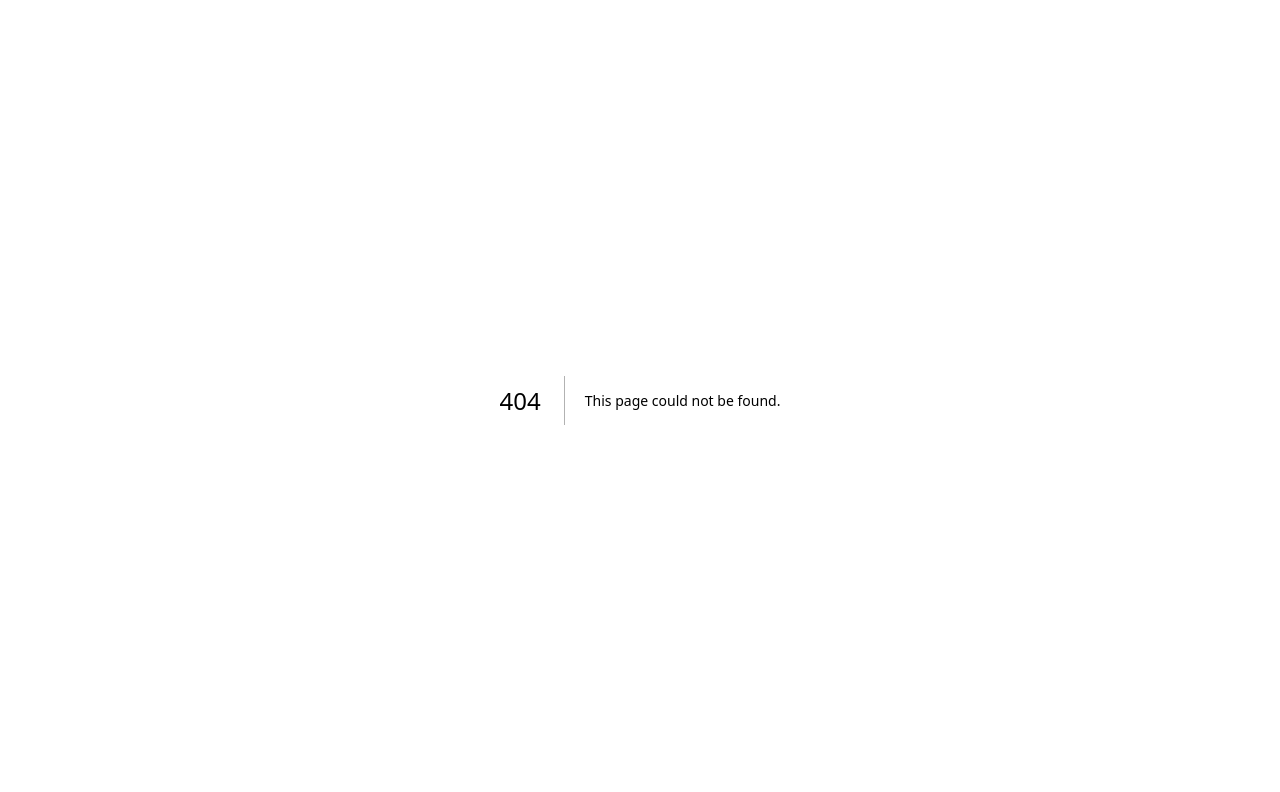
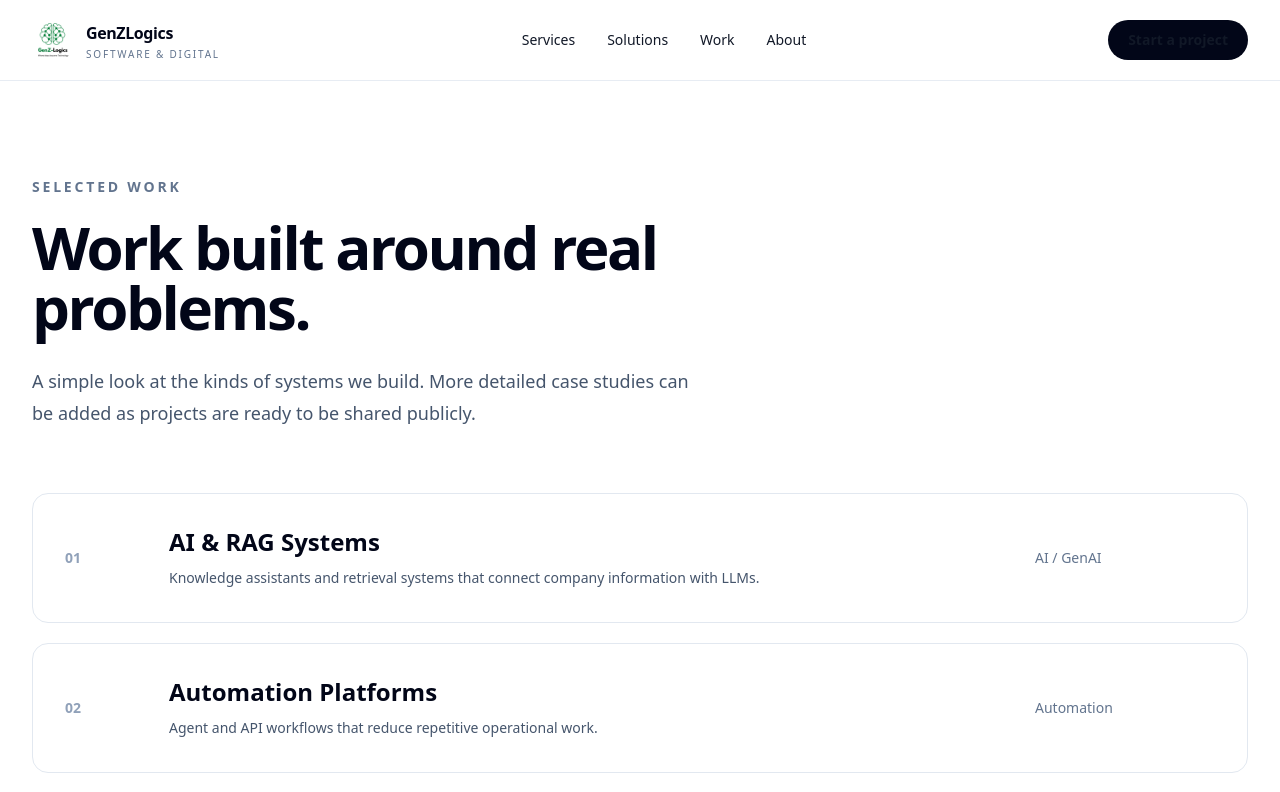
Before and after one commit to GenzLogics/GenzLogicsWebsite, a Next.js app in the folder genzlogics_website/: page /work in a window 1280 px wide. Before the commit this address had no page. Shown: the top 792 px of the page. Built offline with nearby package versions, Linux system fonts and the light colour scheme.

Commit message:
Add work page

```diff
--- /dev/null
+++ b/genzlogics_website/app/work/page.tsx
@@ -0,0 +1,5 @@
+import Link from "next/link";
+import PageShell from "@/src/components/site/PageShell";
+
+const projects=[['AI & RAG Systems','Knowledge assistants and retrieval systems that connect company information with LLMs.','AI / GenAI'],['Automation Platforms','Agent and API workflows that reduce repetitive operational work.','Automation'],['Business Applications','Custom dashboards, APIs, and software built around specific business processes.','Software']];
+export default function WorkPage(){return <PageShell><div className="mx-auto max-w-7xl px-6 py-24 lg:px-8"><p className="text-sm font-semibold uppercase tracking-[0.2em] text-slate-500">Selected work</p><h1 className="mt-5 max-w-4xl text-5xl font-semibold tracking-[-0.04em] text-slate-950 sm:text-6xl">Work built around real problems.</h1><p className="mt-7 max-w-2xl text-lg leading-8 text-slate-600">A simple look at the kinds of systems we build. More detailed case studies can be added as projects are ready to be shared publicly.</p><div className="mt-16 space-y-5">{projects.map(([t,d,c],i)=><article key={t} className="grid gap-6 rounded-2xl border border-slate-200 bg-white p-8 md:grid-cols-[80px_1fr_180px] md:items-center"><span className="text-sm font-semibold text-slate-400">0{i+1}</span><div><h2 className="text-2xl font-semibold text-slate-950">{t}</h2><p className="mt-2 max-w-2xl text-sm leading-6 text-slate-600">{d}</p></div><span className="text-sm font-medium text-slate-500">{c}</span></article>)}</div><Link href="/contact" className="mt-12 inline-flex rounded-full bg-slate-950 px-6 py-3 text-sm font-semibold text-white">Discuss your project →</Link></div></PageShell>}
```
